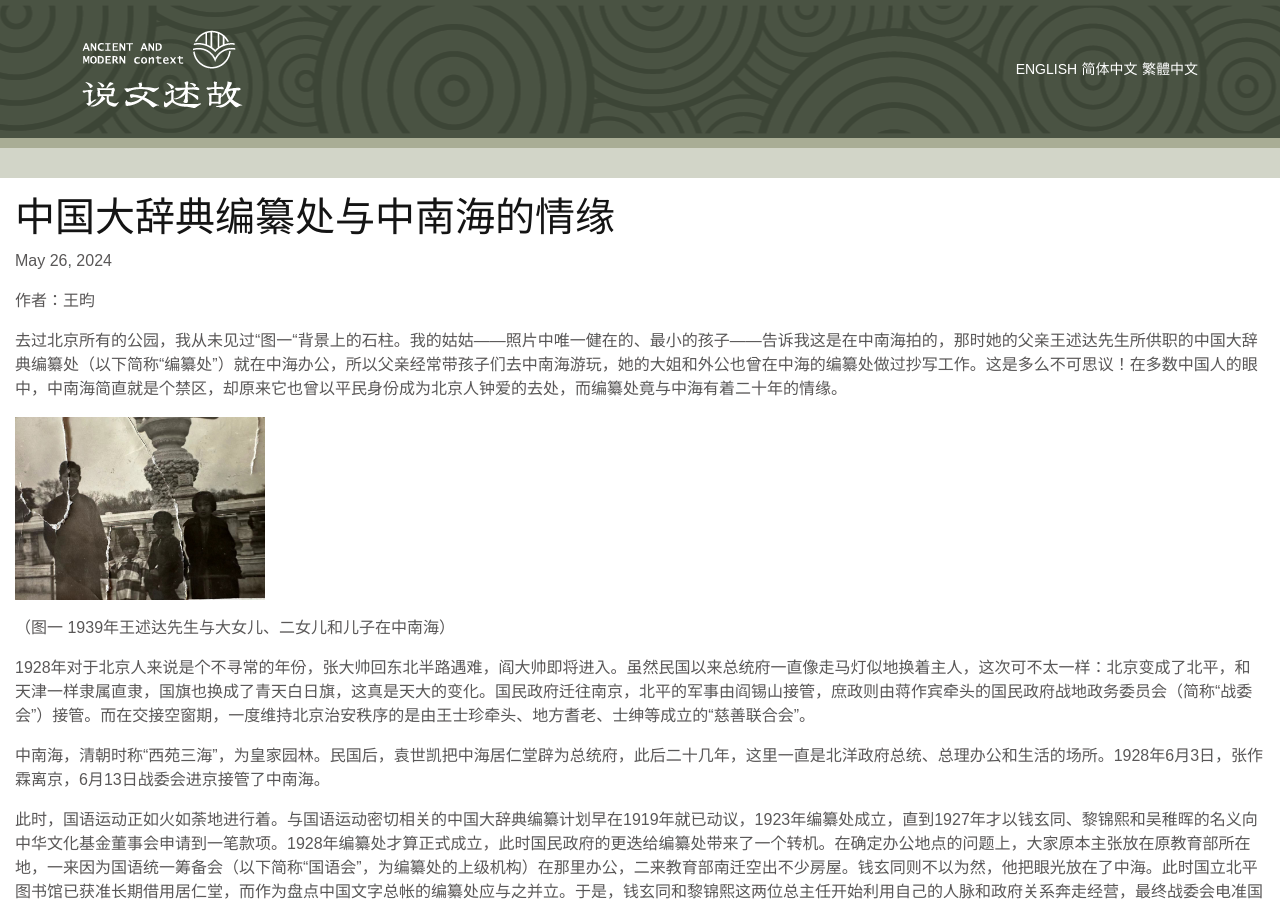
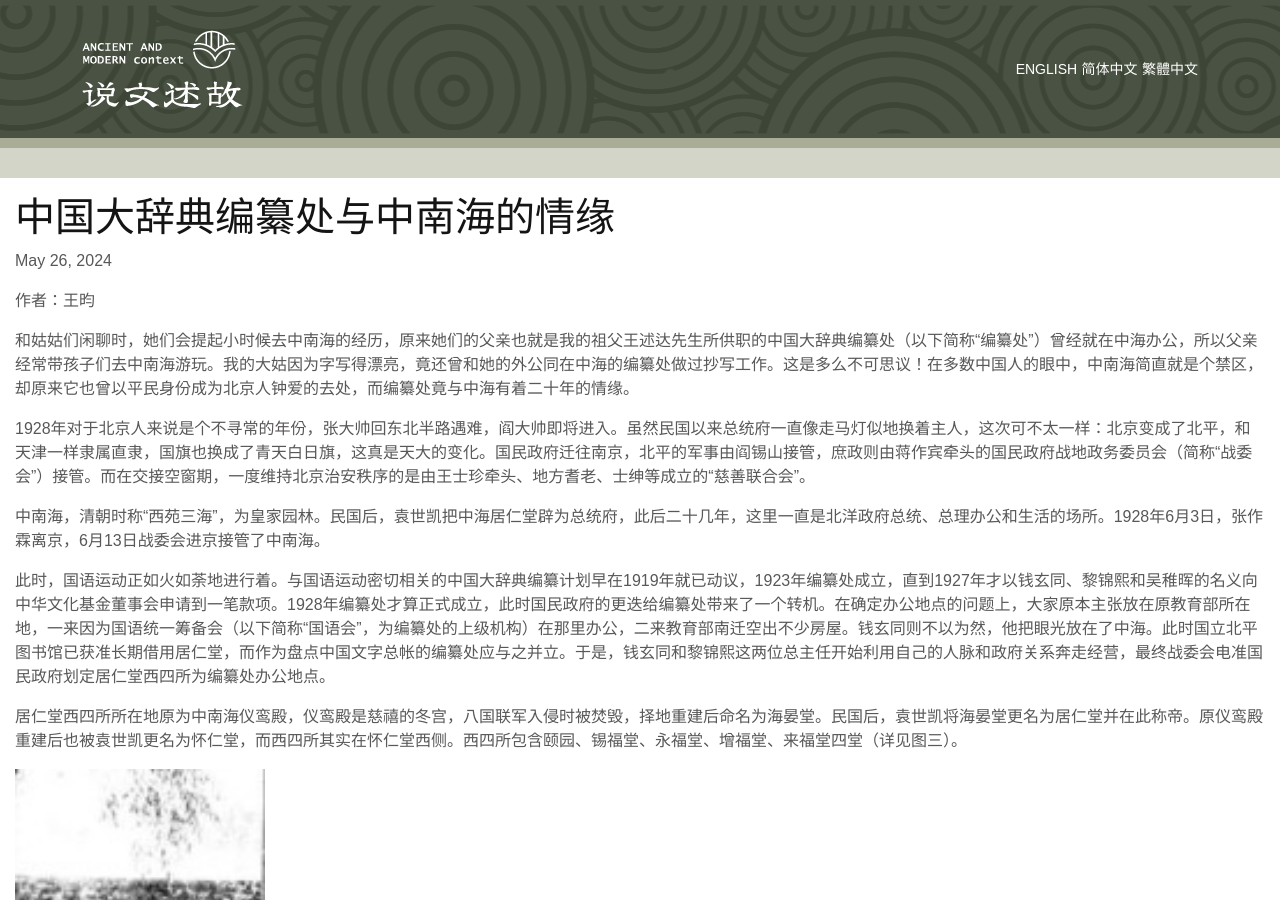
Before and after one commit to clangreformers/clangreformers.github.io, a Jekyll site: the page built from _posts/2024-05-26-zhongnanhai-cn.md, in a window 1280 px wide and 900 px high. Built offline with Jekyll 4.4.1, drawn with Linux system fonts in a browser that asks for light colours.

Commit message:
update zhongnanhai

```diff
--- a/_posts/2024-05-26-zhongnanhai-cn.md
+++ b/_posts/2024-05-26-zhongnanhai-cn.md
@@ -10,11 +10,7 @@ lang: 简体中文
 作者：王昀
 
 
-去过北京所有的公园，我从未见过“图一“背景上的石柱。我的姑姑——照片中唯一健在的、最小的孩子——告诉我这是在中南海拍的，那时她的父亲王述达先生所供职的中国大辞典编纂处（以下简称“编纂处”）就在中海办公，所以父亲经常带孩子们去中南海游玩，她的大姐和外公也曾在中海的编纂处做过抄写工作。这是多么不可思议！在多数中国人的眼中，中南海简直就是个禁区，却原来它也曾以平民身份成为北京人钟爱的去处，而编纂处竟与中海有着二十年的情缘。
-
-![image](/assets/imgs/zhongnanhai-photo1.jpg "图一 1939年王述达先生与大女儿、二女儿和儿子在中南海"){: width="250" }
-
-（图一 1939年王述达先生与大女儿、二女儿和儿子在中南海）
+和姑姑们闲聊时，她们会提起小时候去中南海的经历，原来她们的父亲也就是我的祖父王述达先生所供职的中国大辞典编纂处（以下简称“编纂处”）曾经就在中海办公，所以父亲经常带孩子们去中南海游玩。我的大姑因为字写得漂亮，竟还曾和她的外公同在中海的编纂处做过抄写工作。这是多么不可思议！在多数中国人的眼中，中南海简直就是个禁区，却原来它也曾以平民身份成为北京人钟爱的去处，而编纂处竟与中海有着二十年的情缘。
 
 1928年对于北京人来说是个不寻常的年份，张大帅回东北半路遇难，阎大帅即将进入。虽然民国以来总统府一直像走马灯似地换着主人，这次可不太一样：北京变成了北平，和天津一样隶属直隶，国旗也换成了青天白日旗，这真是天大的变化。国民政府迁往南京，北平的军事由阎锡山接管，庶政则由蒋作宾牵头的国民政府战地政务委员会（简称“战委会”）接管。而在交接空窗期，一度维持北京治安秩序的是由王士珍牵头、地方耆老、士绅等成立的“慈善联合会”。
 
```
Also changed, not shown: _posts/2023-05-18-poems-by-chongyisun.md (+2 -2 lines), _posts/2024-05-26-zhongnanhai-tw.md (+1 -5 lines), _posts/2024-05-26-zhongnanhai.md (+1 -6 lines), assets/imgs/zhongnanhai-photo2.jpg.
